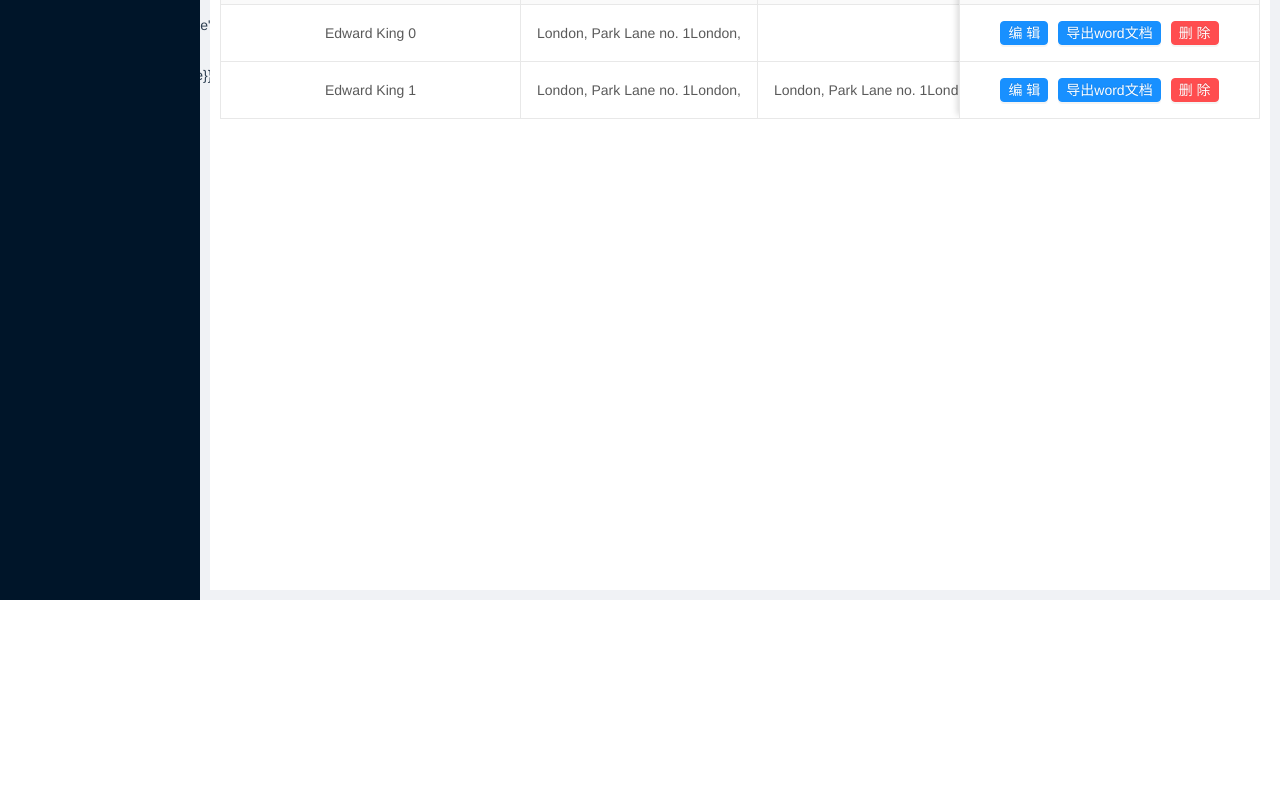
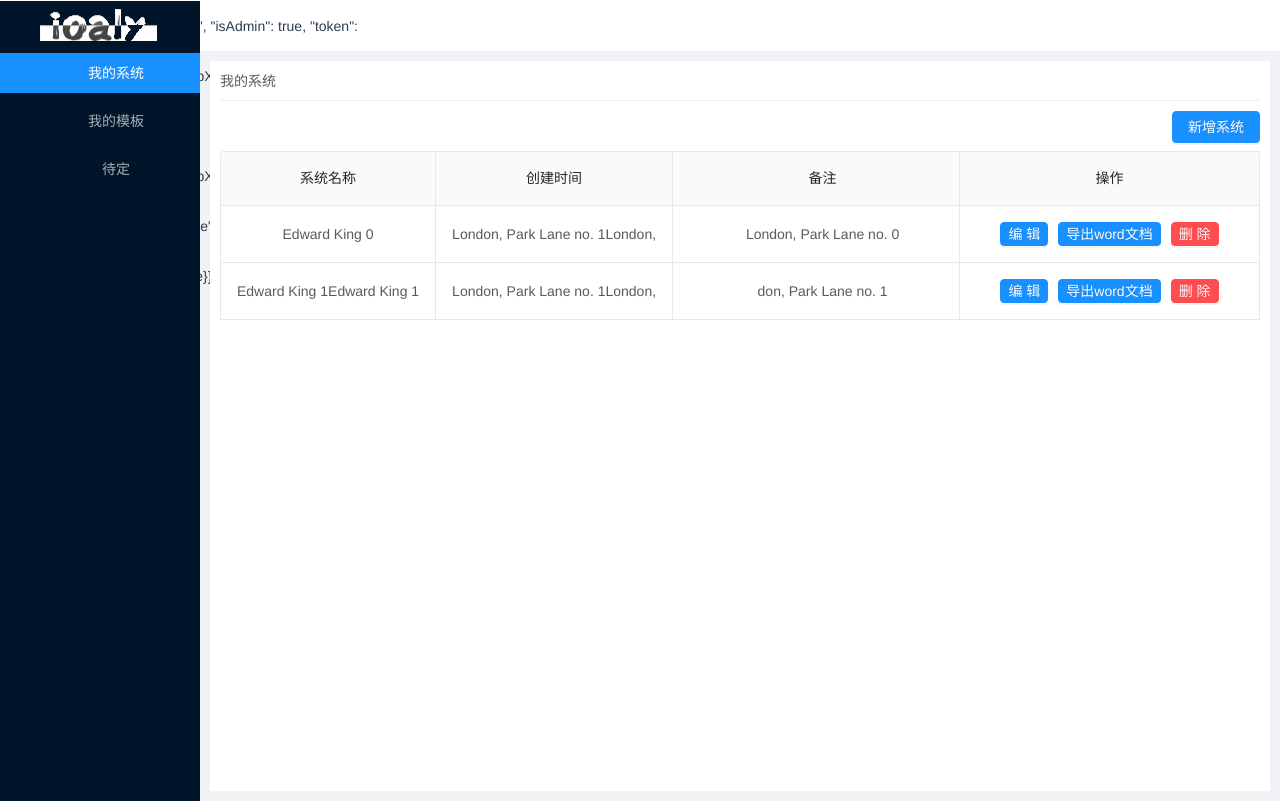
Before and after one commit to tdyyyy/GeneratingInterfaceDocuments, a Vue app: page /#/project in a window 1280 px wide. Built offline with nearby package versions, Linux system fonts and the light colour scheme; sample sign-in values are in the browser's storage.

Commit message:
接口列表

```diff
--- a/public/index.html
+++ b/public/index.html
@@ -4,6 +4,7 @@
     <meta charset="utf-8">
     <meta http-equiv="X-UA-Compatible" content="IE=edge">
     <meta name="viewport" content="width=device-width,initial-scale=1.0">
+    <link rel="shortcut icon" href="./img/favicon.ico" mce_href="./img/favicon.ico" type="image/x-icon">
     <title>接口文档管理</title>
   </head>
   <body>
--- a/src/App.vue
+++ b/src/App.vue
@@ -16,9 +16,6 @@
   }
 </script>
 <style lang="scss">
-body{
-  margin-top: -200px;
-}
 #app {
   font-family: 'Avenir', Helvetica, Arial, sans-serif;
   -webkit-font-smoothing: antialiased;
@@ -26,5 +23,6 @@ body{
   text-align: center;
   color: #2c3e50;
   height: 100%;
+  margin-top: -20px;
 }
 </style>
--- /dev/null
+++ b/src/components/Breadcrumb.vue
@@ -0,0 +1,38 @@
+<template>
+    <div class="bread_contain">
+        <a-breadcrumb :routes="routes">
+            <template slot="itemRender" slot-scope="{route, params, routes, paths}">
+              <span v-if="routes.indexOf(route) === routes.length - 1">
+                {{route.breadcrumbName}}
+              </span>
+                <router-link v-else :to="`${basePath}/${paths.join('/')}`">
+                    {{route.breadcrumbName}}
+                </router-link>
+            </template>
+        </a-breadcrumb>
+    </div>
+</template>
+
+<script>
+    export default {
+        name: "Breadcrumb",
+        props: ['routes'],
+        data () {
+            return {
+                basePath: ``,             // 路由配置
+            }
+        }
+    }
+</script>
+
+<style scoped>
+    .bread_contain {
+        font-size: 18px;
+        width: 100%;
+        height: 30px;
+        border-bottom: 1px solid #eef0f4;
+        display:flex;
+        justify-content: flex-start;
+        margin-bottom: 10px;
+    }
+</style>
--- a/src/views/Home.vue
+++ b/src/views/Home.vue
@@ -8,7 +8,7 @@
                 <a-menu theme="dark" mode="inline" :defaultSelectedKeys="['1']" :selectedKeys="[current]" @click="menuRouter">
                     <a-menu-item key="1">
                         <a-icon type="ordered-list" />
-                        <span>我的项目</span>
+                        <span>我的系统</span>
                     </a-menu-item>
                     <a-menu-item key="2">
                         <a-icon type="book" />
--- a/src/views/page/project.vue
+++ b/src/views/page/project.vue
@@ -1,27 +1,16 @@
 <template>
   <div id="project">
     <!-- 面包屑 -->
-    <div class="bread_contain">
-      <a-breadcrumb :routes="routes">
-        <template slot="itemRender" slot-scope="{route, params, routes, paths}">
-      <span v-if="routes.indexOf(route) === routes.length - 1">
-        {{route.breadcrumbName}}
-      </span>
-          <router-link v-else :to="`${basePath}/${paths.join('/')}`">
-            {{route.breadcrumbName}}
-          </router-link>
-        </template>
-      </a-breadcrumb>
-    </div>
+    <bread-crumb :routes="routes"></bread-crumb>
     <!-- 表格 -->
 
-    <a-button  type="primary" class="editable-add-btn" @click="showDrawer">新增</a-button>
+    <a-button  type="primary" class="editable-add-btn" @click="showDrawer">新增系统</a-button>
     <div class="all_table">
       <a-table bordered :dataSource="dataSource" :columns="columns" :scroll="{ x: true }" :pagination="false">
-        <template slot="operation" slot-scope="record" >
-          <a-button type="primary" class="mar_btn" @click="onEdit(record.id)" size="small">编辑</a-button>
-          <a-button type="primary" class="mar_btn" @click="onWord"  size="small">导出word文档</a-button>
-          <a-button type="danger" @click="onDelete(record.id)"  size="small">删除</a-button>
+        <template slot="operation" slot-scope="text, record">
+          <a-button type="primary" class="mar_btn" @click="onEdit(record)" size="small">编辑</a-button>
+          <a-button type="primary" class="mar_btn" @click="onWord(record)"  size="small">导出word文档</a-button>
+          <a-button type="danger" @click="onDelete(record)"  size="small">删除</a-button>
         </template>
       </a-table>
     </div>
@@ -29,11 +18,11 @@
     <a-drawer title="Create a new project" :width="720" @close="onClose" :visible="visible"
             :wrapStyle="{height: 'calc(100% - 108px)',overflow: 'auto',paddingBottom: '108px'}">
       <a-form :form="form" layout="vertical" hideRequiredMark>
-        <a-form-item label="项目名称：">
-          <a-input v-decorator="['name', {rules: [{ required: true, message: 'Please enter user name' }]}]" placeholder="请输入项目名称"/>
+        <a-form-item label="系统名称：">
+          <a-input v-decorator="['name', {rules: [{ required: true, message: '请输入系统名称' }]}]" placeholder="请输入系统名称"/>
         </a-form-item>
         <a-form-item label="备注：">
-          <a-textarea v-decorator="['description', {rules: [{ required: true, message: 'Please enter url description' }]}]" :rows="4" placeholder="请输入备注"/>
+          <a-textarea v-decorator="['description', {rules: [{ required: true, message: '请输入备注' }, {max: 200, message: '备注最大长度是100'}]}]" :rows="4" placeholder="请输入备注"/>
         </a-form-item>
         <div class="drawer_footer">
           <a-button :style="{marginRight: '8px'}" @click="onClose">取消</a-button>
@@ -45,15 +34,18 @@
   </div>
 </template>
 <script>
+    import Breadcrumb from '@/components/Breadcrumb.vue'
     export default {
         name: 'project',
+        components: {
+            'bread-crumb': Breadcrumb
+        },
         data () {
             return {
                 visible: false,
-                basePath: `/`,             // 路由配置
                 routes: [{
                     path: 'project',
-                    breadcrumbName: '我的项目'
+                    breadcrumbName: '我的系统'
                 }],
                 form: this.$form.createForm(this),
                 dataSource: [{
@@ -63,14 +55,13 @@
                     bz: 'London, Park Lane no. 0',
                 }, {
                     id: 1,
-                    name: 'Edward King 1',
+                    name: 'Edward King 1Edward King 1',
                     create_time: 'London, Park Lane no. 1London,',
-                    bz: 'London, Park Lane no. 1London, Park Lane no. 1London, ParPark Lane no. 1London, Park Lane no. 1London, ParPark Lane no. 1London, Park Lane no. 1London, Park Lane no. 1London, Park Lane no. 1',
+                    bz: 'don, Park Lane no. 1',
                 }],
                 columns: [{
-                    title: '项目名称',
+                    title: '系统名称',
                     dataIndex: 'name',
-                    width: '300px',
                     align: 'center',
                     scopedSlots: { customRender: 'name' },
                 }, {
@@ -80,11 +71,11 @@
                     align: 'center',
                 }, {
                     title: '备注',
-                    width: '240px',
+                    width: '300px',
                     dataIndex: 'bz',
                     align: 'center',
                 }, {
-                    title: 'operation',
+                    title: '操作',
                     width: '300px',
                     dataIndex: 'operation',
                     align: 'center',
@@ -93,23 +84,12 @@
                 }],
             }
         },
-        // watch: {
-        //     'form.description': {
-        //         deep: true,
-        //         handler (newVal) {
-        //             if (newVal.length > 300) {
-        //                 this.$message.info('备注字数不能大于100');
-        //                 this.form.description = newVal.slice(0, 100)
-        //             }
-        //         }
-        //     }
-        // },
         methods: {
-            onEdit (key) {
-               console.log(key)
+            onEdit (record) {
+                this.$router.push(`/project_edit/${record.id}`)
             },
-            onDelete (key) {
-                console.log(key)
+            onDelete (record) {
+                console.log(record)
             },
             showDrawer() {
                 this.visible = true
@@ -119,7 +99,11 @@
             },
             // 保存新项目
             save () {
-
+                this.form.validateFields((err, values) => {
+                    if (!err) {
+                        console.log('Received values of form: ', values);
+                    }
+                });
             },
             // 生成word文档
             onWord (key) {
--- /dev/null
+++ b/src/views/page/project_edit.vue
@@ -0,0 +1,159 @@
+<template>
+    <div id="project">
+    <!-- 面包屑 -->
+        <bread-crumb :routes="routes"></bread-crumb>
+        <!-- 表格 -->
+        <div class="search_block">
+            <div>
+                <a-form :form="form" layout='inline' hideRequiredMark>
+                    <a-form-item label="接口名称：">
+                        <a-input v-model="form.name" placeholder="请输入接口名称"/>
+                    </a-form-item>
+                    <a-form-item label="接口地址：">
+                        <a-input v-model="form.address" placeholder="请输入接口地址"/>
+                    </a-form-item>
+                    <a-button type="primary" class="search" @click="showDrawer">检索</a-button>
+
+                </a-form>
+            </div>
+
+        </div>
+            <a-button  type="text" class="editable-add-btn" @click="showDrawer">服务列表</a-button>
+            <a-button  type="primary" class="editable-add-btn" @click="newInterface">新增接口</a-button>
+        <div class="all_table">
+            <a-table bordered :dataSource="dataSource" :columns="columns" :scroll="{ x: true }" :pagination="false">
+                <template slot="operation" slot-scope="text, record">
+                    <a-button type="primary" class="mar_btn" @click="onEdit(record)" size="small">编辑</a-button>
+                    <a-button type="danger" @click="onDelete(record)"  size="small">删除</a-button>
+                </template>
+            </a-table>
+        </div>
+        <!-- 抽屉 -->
+        <a-drawer title="服务列表" :width="720" @close="onClose" :visible="visible" :wrapStyle="{height: 'calc(100% - 108px)',overflow: 'auto',paddingBottom: '108px'}">
+
+            <div class="drawer_footer">
+                <a-button :style="{marginRight: '8px'}" @click="onClose">取消</a-button>
+                <a-button @click="save" type="primary">保存</a-button>
+            </div>
+        </a-drawer>
+
+    </div>
+</template>
+<script>
+    import Breadcrumb from '@/components/Breadcrumb.vue'
+
+    export default {
+        name: 'project',
+        components: {
+            'bread-crumb': Breadcrumb
+        },
+        data () {
+            return {
+                visible: false,
+                routes: [{
+                    path: 'project',
+                    breadcrumbName: '我的系统'
+                }, {
+                    path: 'project_edit',
+                    breadcrumbName: '接口列表'
+                }],
+                form: this.$form.createForm(this),
+                dataSource: [{
+                    id: 0,
+                    name: 'Edward King 0',
+                    create_time: 'London, Park Lane no. 1London,',
+                    bz: 'London, Park Lane no. 0',
+                }, {
+                    id: 1,
+                    name: 'Edward King 1Edward King 1',
+                    create_time: 'London, Park Lane no. 1London,',
+                    bz: 'don, Park Lane no. 1',
+                }],
+                columns: [{
+                    title: '所属项目',
+                    width: '180px',
+                    dataIndex: 'name',
+                    align: 'center',
+                    scopedSlots: { customRender: 'name' },
+                }, {
+                    title: '接口名称',
+                    dataIndex: 'create_time',
+                    align: 'center',
+                }, {
+                    title: '接口地址',
+                    dataIndex: 'bz',
+                    align: 'center',
+                }, {
+                    title: '操作',
+                    width: '240px',
+                    dataIndex: 'operation',
+                    align: 'center',
+                    scopedSlots: { customRender: 'operation' },
+                    fixed: 'right'
+                }],
+            }
+        },
+        mounted () {
+            var _this = this
+            document.onkeydown = function (event) {
+                var e = event || window.event
+                if (e.keyCode === 13) {
+                    _this.search(1)
+                }
+            }
+        },
+        methods: {
+            // 接口列表
+            search () {
+
+            },
+            onEdit (record) {
+                this.$router.push(`/project_edit?${record.id}`)
+            },
+            onDelete (record) {
+                console.log(record)
+            },
+            // 服务列表
+            showDrawer() {
+                this.visible = true
+            },
+            onClose() {
+                this.visible = false
+            },
+            // 保存新服务
+            save () {
+                this.form.validateFields((err, values) => {
+                    if (!err) {
+                        console.log('Received values of form: ', values);
+                    }
+                });
+            },
+            // 生成word文档
+            newInterface () {
+                this.$router.push(`/interface_add`)
+            }
+        },
+    }
+</script>
+<style scoped lang="scss">
+    #project {
+        .bread_contain {
+            font-size: 18px;
+            width: 100%;
+            height: 30px;
+            border-bottom: 1px solid #eef0f4;
+            display:flex;
+            justify-content: flex-start;
+            margin-bottom: 10px;
+        }
+        .editable-add-btn {
+            margin-bottom: 8px;
+            margin-left: 5px;
+            float: right;
+        }
+        .mar_btn {
+            margin-right: 10px;
+        }
+    }
+
+</style>
```
Also changed, not shown: src/router.js (+12 -3 lines), src/style/base.scss (+22 -0 lines), src/views/page/interface_add.vue (added, +15 -0 lines), 1 other file (tests, documents, lock files or other folders).
